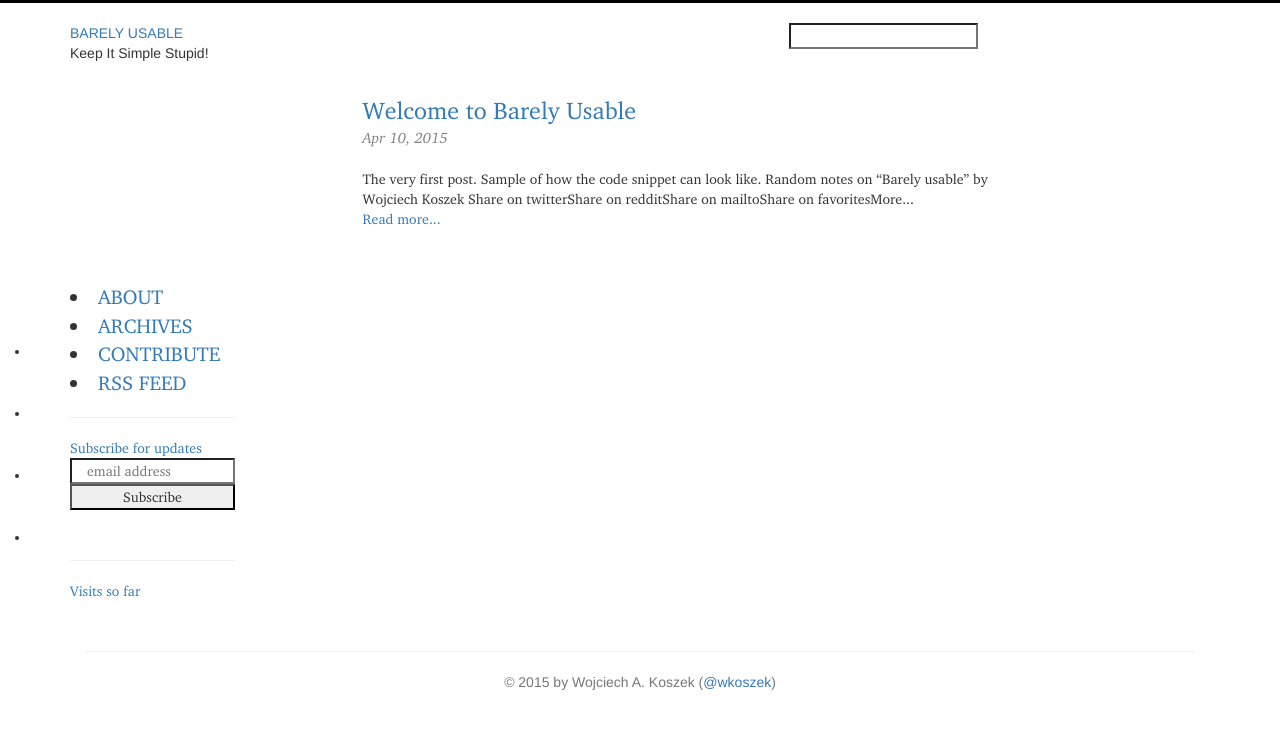
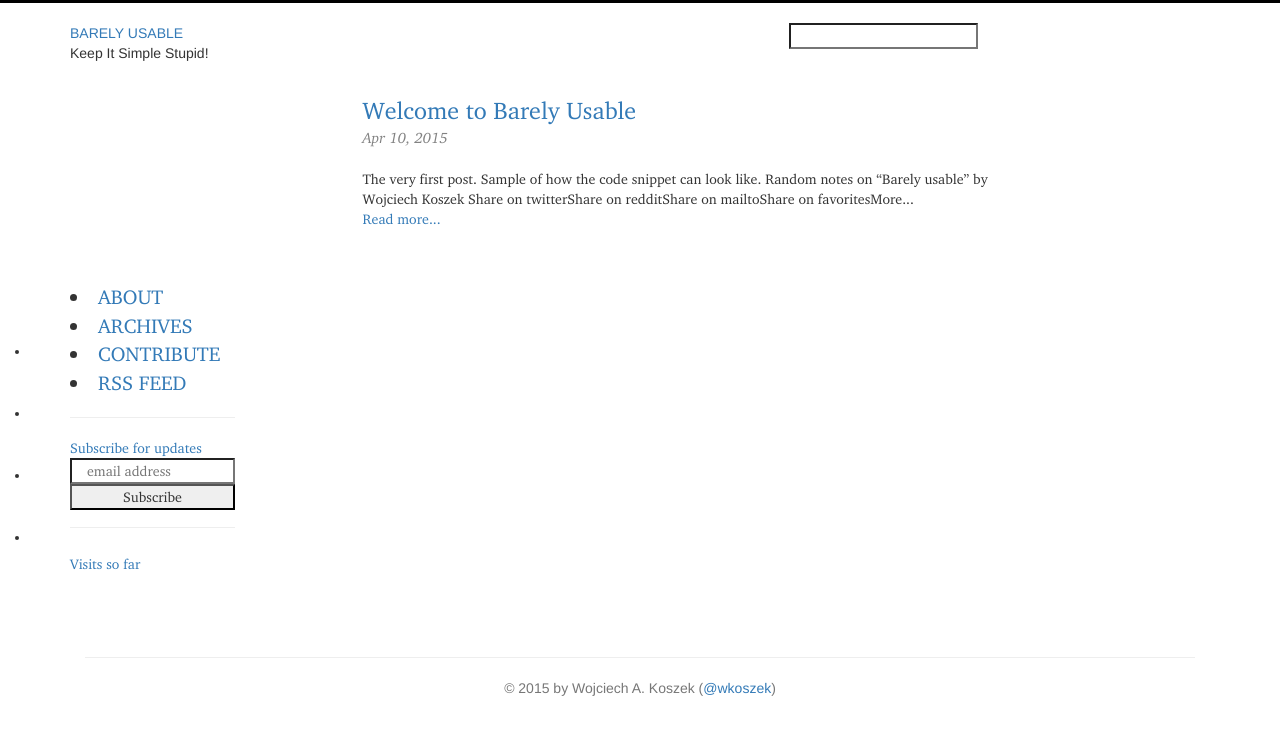
Before and after one commit to wkoszek/barelyusable, a Jekyll site: the page built from index.html, in a window 1280 px wide. Shown: the top 735 px of the page. Built offline with Jekyll 4.4.1, drawn with Linux system fonts in a browser that asks for light colours; nearby versions of some CDN libraries; comment, search, counter and statistics services are not loaded.

Commit message:
Polish the way statistics are displayed.

```diff
--- a/_includes/mailchimp.html
+++ b/_includes/mailchimp.html
@@ -6,9 +6,12 @@
 			<input type="email" value="" name="EMAIL" class="email col-md-12" id="mce-EMAIL" placeholder="email address" required>
 			    <!-- real people should not fill this in and expect good things - do not remove this or risk form bot signups-->
 			    <div style="position: absolute; left: -5000px;">
-				    <input type="text" name="b_bc87d99f82cdf3e7d5953c157_c3fcd3b1af" tabindex="-1" value=""></div>
+				    <input type="text" name="b_bc87d99f82cdf3e7d5953c157_c3fcd3b1af" tabindex="-1" value="">
+			    </div>
 			    <div class="clear">
-			    <input type="submit" value="Subscribe" name="subscribe" id="mc-embedded-subscribe" class="col-md-12"></div>
+				<input type="submit" value="Subscribe" name="subscribe" id="mc-embedded-subscribe" class="col-md-12">
+				<br>
+			    </div>
 		</div>
 	</form>
 </div>
--- a/_layouts/default.html
+++ b/_layouts/default.html
@@ -19,10 +19,13 @@
 							{% include menu.html %}
 							<hr>
 							{% include mailchimp.html %}
+							<br>
+							<hr>
+							<span class="statcounter">
+								{% include stats.html %}
+							</span>
 						</div>
 						<div class="col-md-12 statcounter">
-							<hr>
-							{% include stats.html %}
 						</div>
 					</div>
 				</div>				<!-- /left -->
```
